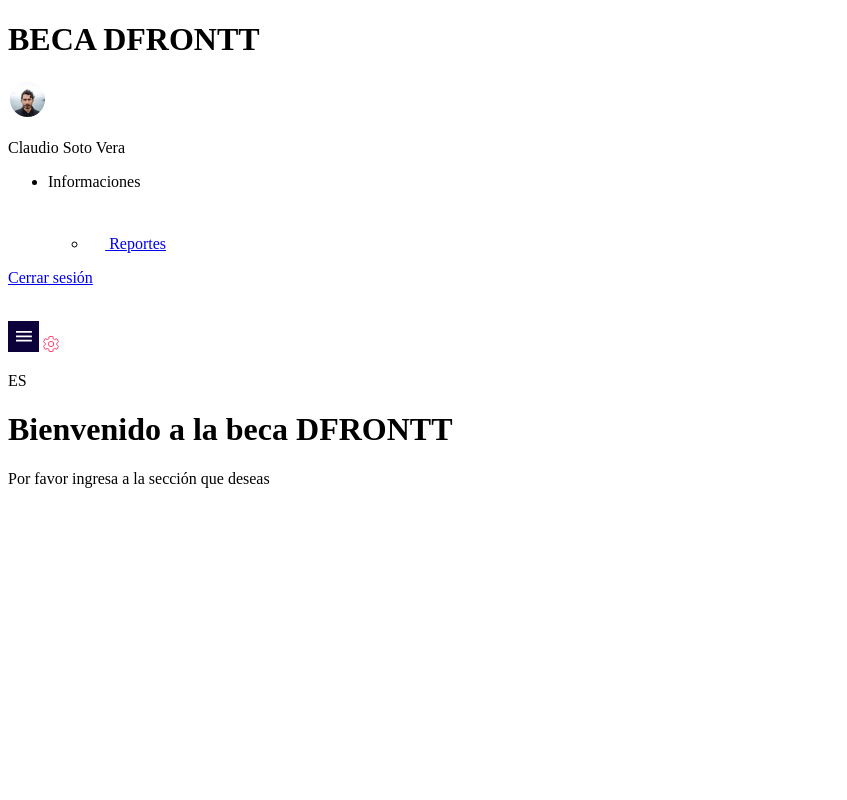
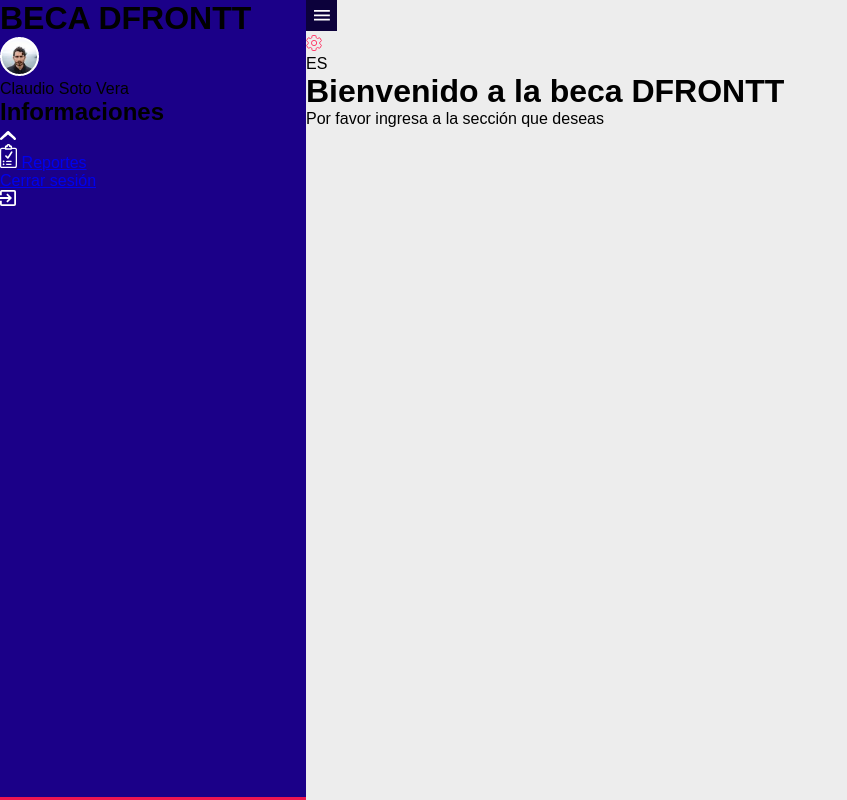
Before and after one commit to user0able/FormacionGeneral4, a plain HTML site: page dashboard.html in a window 1280 px wide. Shown: the whole page, without its empty margins (0-847 px from the left). Drawn offline with Linux system fonts and the light colour scheme.

Commit message:
Sanitizando a html semantico

```diff
--- a/dashboard.html
+++ b/dashboard.html
@@ -5,9 +5,10 @@
     <meta http-equiv="X-UA-Compatible" content="IE=edge" />
     <meta name="viewport" content="width=device-width, initial-scale=1.0" />
     <title>Dashboard</title>
+    <link rel="stylesheet" href="assets/css/admin.css" />
   </head>
   <body>
-    <div>
+    <div class="navbar">
       <h1>BECA DFRONTT</h1>
       <div>
         <img
@@ -18,14 +19,17 @@
       </div>
       <ul>
         <li>
-          <p>Informaciones</p>
-          <img src="assets/img/icons/icon-collapse.svg" alt="Icon collapse" />
+          <h2>Informaciones</h2>
+          <img
+            src="assets/img/icons/icon-collapse.svg"
+            alt="Icono collapse"
+          />
           <ul>
             <li>
               <a title="Reportes" href="reportes.html">
                 <img
                   src="assets/img/icons/icon-report.svg"
-                  alt="Icon Reportes"
+                  alt="Icono Reportes"
                 />
                 Reportes
               </a>
@@ -33,23 +37,31 @@
           </ul>
         </li>
       </ul>
-      <a title="Cerrar Sesión" href="index.html">
+      <a class="logout" title="Cerrar Sesión" href="index.html">
         <p>Cerrar sesión</p>
-        <img src="assets/img/icons/Icon material-exit-to-app.svg" alt="" />
+        <img
+          src="assets/img/icons/Icon-sign-off.svg"
+          alt="Icono cerrar sesión"
+        />
       </a>
     </div>
+    <div class="content">
       <div>
-      <img src="assets/img/icons/btn-menu.svg" alt="Menu icon" />
+        <div>
+          <img src="assets/img/icons/btn-menu.svg" alt="Icono menu" />
+        </div>
+        <div>
           <img
             src="assets/img/icons/Icon material-settings.svg"
-        alt="Icon Settings"
+            alt="Icono herramientas"
           />
           <p>ES</p>
-      <!-- TODO: Aquí tengo duda, de qué era el "ES" -->
+        </div>
       </div>
       <div>
         <h1>Bienvenido a la beca DFRONTT</h1>
         <p>Por favor ingresa a la sección que deseas</p>
       </div>
+    </div>
   </body>
 </html>
```
Lines whose indentation alone changed are shown as unchanged.
